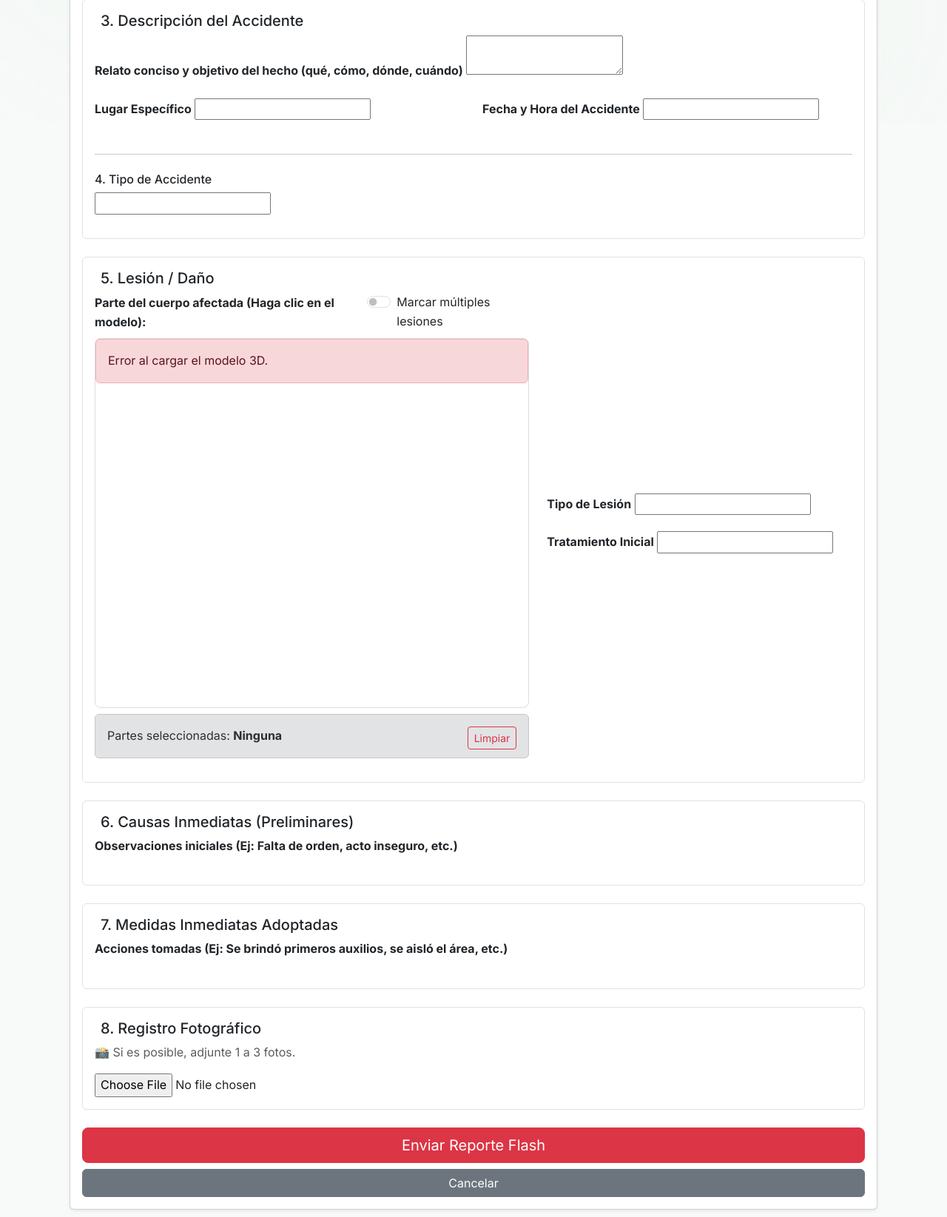
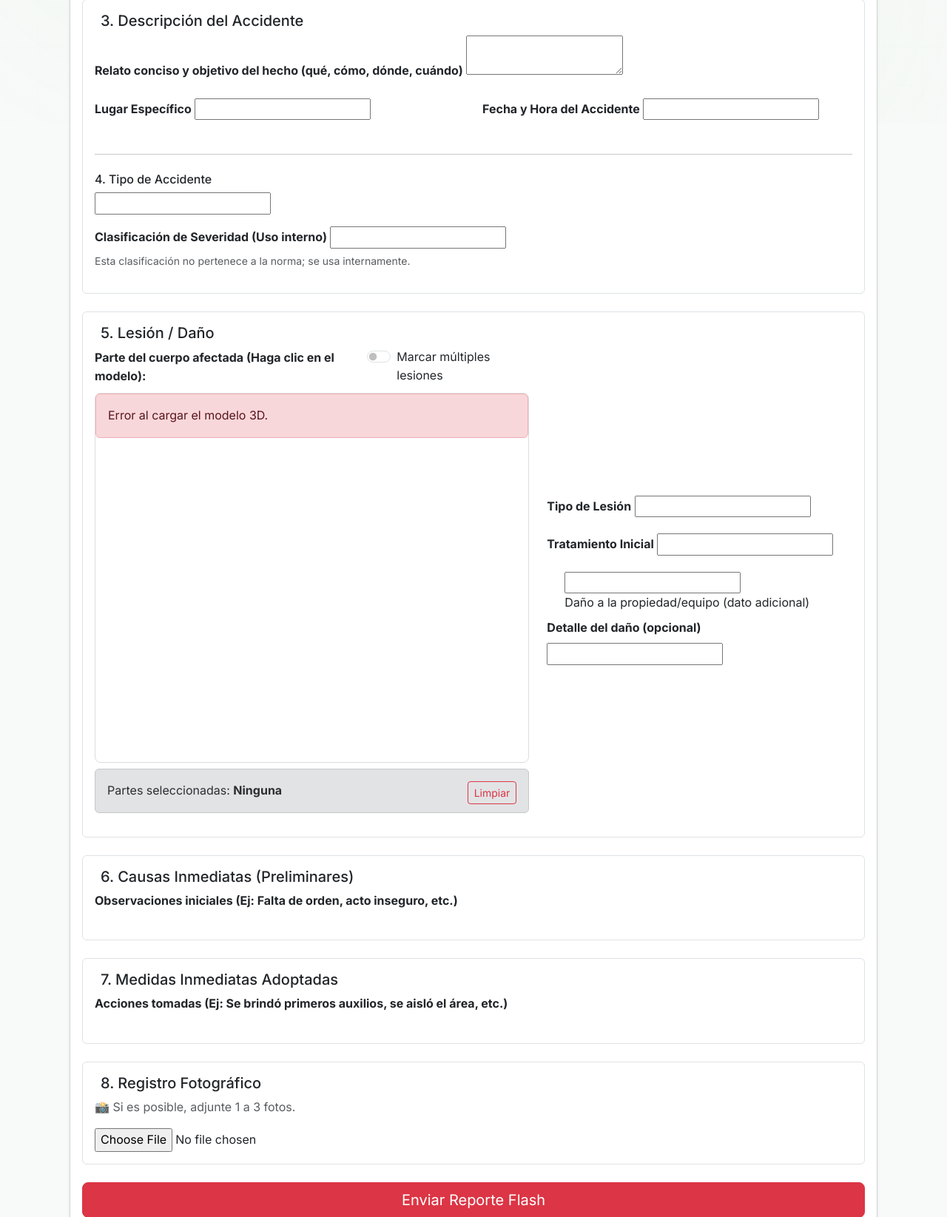
Before and after one commit to Desarrollo-SurPM/Matriz, a Django app: template accidentes/templates/accidentes/reporte_flash.html in a window 1280 px wide. Shown: the part 634-2279 px from the top of the page at 74% size. Run offline with Django 3.2, Linux system fonts and the light colour scheme; the template is opened without the code that fills it, so the values that code supplies are empty, except form fields; tables that the repository leaves empty hold one stand-in row (values such as "Sample post"); form fields are guessed from the names that the template uses; some libraries are stand-ins or nearby versions.

Commit message:
feat(accident-reports): add severity classification and property damage fields
Add internal severity classification field to accident reports for better categorization
Include property damage flag and details field for additional incident information
Update admin, forms, templates and models to support new fields

```diff
--- a/accidentes/admin.py
+++ b/accidentes/admin.py
@@ -4,7 +4,7 @@
 @admin.register(ReporteAccidente)
 class ReporteAccidenteAdmin(admin.ModelAdmin):
     list_display = ('__str__', 'lugar_exacto', 'reportado_por', 'fecha_reporte')
-    list_filter = ('tipo_accidente', 'empresa')
+    list_filter = ('tipo_accidente', 'clasificacion_severidad', 'empresa')
 
 @admin.register(InvestigacionAccidente)
 class InvestigacionAccidenteAdmin(admin.ModelAdmin):
--- a/accidentes/templates/accidentes/reporte_flash.html
+++ b/accidentes/templates/accidentes/reporte_flash.html
@@ -78,6 +78,11 @@
                      <h5 class="h6">4. Tipo de Accidente</h5>
                      <div class="mb-3">
                         {{ form.tipo_accidente }}
+                     </div>
+                     <div class="mb-3">
+                        <label for="{{ form.clasificacion_severidad.id_for_label }}" class="form-label"><b>Clasificación de Severidad (Uso interno)</b></label>
+                        {{ form.clasificacion_severidad }}
+                        <small class="text-muted d-block">Esta clasificación no pertenece a la norma; se usa internamente.</small>
                     </div>
                 </fieldset>
 
@@ -104,12 +109,20 @@
                                 <label for="{{ form.tipo_lesion.id_for_label }}" class="form-label"><b>Tipo de Lesión</b></label>
                                 {{ form.tipo_lesion }}
                             </div>
-                            <div class="mb-3">
-                                <label for="{{ form.tratamiento_inicial.id_for_label }}" class="form-label"><b>Tratamiento Inicial</b></label>
-                                {{ form.tratamiento_inicial }}
-                            </div>
-                        </div>
+                    <div class="mb-3">
+                        <label for="{{ form.tratamiento_inicial.id_for_label }}" class="form-label"><b>Tratamiento Inicial</b></label>
+                        {{ form.tratamiento_inicial }}
                     </div>
+                    <div class="form-check mb-2">
+                        {{ form.danio_propiedad }}
+                        <label class="form-check-label" for="{{ form.danio_propiedad.id_for_label }}">Daño a la propiedad/equipo (dato adicional)</label>
+                    </div>
+                    <div class="mb-3">
+                        <label for="{{ form.detalle_danio_propiedad.id_for_label }}" class="form-label"><b>Detalle del daño (opcional)</b></label>
+                        {{ form.detalle_danio_propiedad }}
+                    </div>
+                </div>
+            </div>
                 </fieldset>
 
                 <fieldset class="border p-3 mb-4 rounded">
```
Also changed, not shown: accidentes/forms.py (+8 -2 lines), accidentes/models.py (+18 -4 lines), accidentes/templates/accidentes/reporte_detail.html (+7 -0 lines), accidentes/templates/accidentes/reporte_list.html (+2 -8 lines), accidentes/migrations/0004_reporteaccidente_clasificacion_severidad_and_more.py (added).
